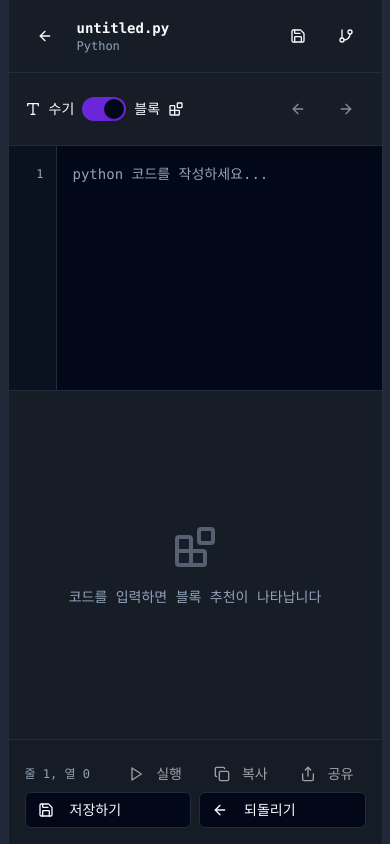
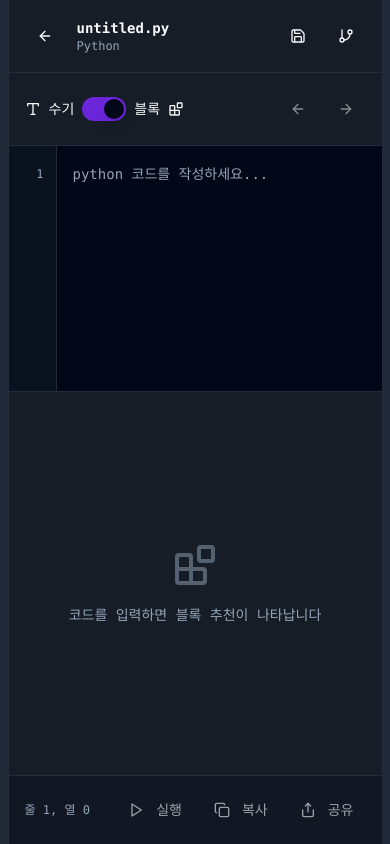
Before and after one commit to Chaeyoung714/codadak-prototype, a React (Vite) app: page /editor in a window 390 px wide. Built offline with nearby package versions, Linux system fonts and the light colour scheme.

Commit message:
Refactor UI for mobile and add bottom bar
- Removed save/revert buttons.
- Added horizontal scrolling to block suggestions.
- Fixed bottom bar with action buttons.
- Applied mobile screen ratio to the index page.

```diff
--- a/src/components/BlockSuggestions.tsx
+++ b/src/components/BlockSuggestions.tsx
@@ -195,14 +195,13 @@ export const BlockSuggestions = ({ input, language, code, onBlockSelect }: Block
   }
 
   return (
-    <div className="px-3 py-2">
-      <div className="flex flex-wrap gap-2">
+    <>
       {suggestions.map((suggestion, index) => (
         <Button
           key={index}
           variant="ghost"
           size="sm"
-            className="h-8 px-3 hover:bg-primary/10"
+          className="h-8 px-3 hover:bg-primary/10 shrink-0"
           onClick={() => onBlockSelect(suggestion.block, suggestion.completion)}
         >
           <Badge variant="secondary" className={`text-xs ${getTypeColor(suggestion.type)}`}>
@@ -210,7 +209,6 @@ export const BlockSuggestions = ({ input, language, code, onBlockSelect }: Block
           </Badge>
         </Button>
       ))}
-      </div>
-    </div>
+    </>
   );
 };
--- a/src/pages/Editor.tsx
+++ b/src/pages/Editor.tsx
@@ -250,24 +250,26 @@ for i in range(10):
         </div>
 
         {/* 하단바 - 화면의 65% 차지 */}
-        <div className="h-[65vh] bg-card border-t border-border flex flex-col">
+        <div className="h-[55vh] bg-card border-t border-border flex flex-col">
           {/* 블록 추천 영역 */}
           {isBlockMode && showSuggestions && (
-            <div className="border-b border-border">
-              <div className="flex items-center px-3 py-2 space-x-2">
+            <div className="border-b border-border bg-card p-3">
+              <div className="flex items-center space-x-3">
                 <Button variant="ghost" size="icon" onClick={() => handleIndent(false)}>
                   <Minus className="h-4 w-4" />
                 </Button>
                 <Button variant="ghost" size="icon" onClick={() => handleIndent(true)}>
                   <Plus className="h-4 w-4" />
                 </Button>
-                <div className="flex-1">
+                <div className="flex-1 overflow-x-auto">
+                  <div className="flex space-x-2 min-w-max">
                     <BlockSuggestions
                       input={currentInput}
                       language={language}
                       code={code}
                       onBlockSelect={handleBlockSelect}
                     />
+                  </div>
                 </div>
               </div>
             </div>
@@ -284,9 +286,10 @@ for i in range(10):
               </div>
             </div>
           )}
+        </div>
 
-          {/* 하단 도구 모음 */}
-          <div className="p-4 border-t border-border bg-card/50">
+        {/* 최하단 고정 툴바 */}
+        <div className="p-4 border-t border-border bg-card/80 backdrop-blur-sm">
           <div className="flex items-center justify-between">
             <div className="text-xs text-muted-foreground">
               줄 {currentLine + 1}, 열 {cursorPosition}
@@ -307,19 +310,6 @@ for i in range(10):
               </Button>
             </div>
           </div>
-
-            {/* 추가 컨트롤 버튼들 */}
-            <div className="grid grid-cols-2 gap-2">
-              <Button variant="outline" size="sm" className="justify-start">
-                <Save className="h-4 w-4 mr-2" />
-                저장하기
-              </Button>
-              <Button variant="outline" size="sm" className="justify-start">
-                <ArrowLeft className="h-4 w-4 mr-2" />
-                되돌리기
-              </Button>
-            </div>
-          </div>
         </div>
       </div>
     </div>
--- a/src/pages/Index.tsx
+++ b/src/pages/Index.tsx
@@ -45,7 +45,9 @@ const Index = () => {
   };
 
   return (
-    <div className="min-h-screen bg-background p-4">
+    <div className="min-h-screen bg-muted flex items-center justify-center">
+      {/* 모바일 비율 컨테이너 */}
+      <div className="w-[375px] h-screen bg-background p-4 overflow-y-auto">
         {/* 헤더 */}
         <div className="flex items-center justify-between mb-8">
           <div>
@@ -98,9 +100,9 @@ const Index = () => {
                     </SelectTrigger>
                     <SelectContent>
                       <SelectItem value="python">Python</SelectItem>
-                    <SelectItem value="javascript">JavaScript</SelectItem>
-                    <SelectItem value="java">Java</SelectItem>
-                    <SelectItem value="cpp">C++</SelectItem>
+                      <SelectItem value="javascript">JavaScript (준비중)</SelectItem>
+                      <SelectItem value="java">Java (준비중)</SelectItem>
+                      <SelectItem value="cpp">C++ (준비중)</SelectItem>
                     </SelectContent>
                   </Select>
                 </div>
@@ -171,6 +173,7 @@ const Index = () => {
           )}
         </div>
       </div>
+    </div>
   );
 };
 
```
Lines whose indentation alone changed are shown as unchanged.
